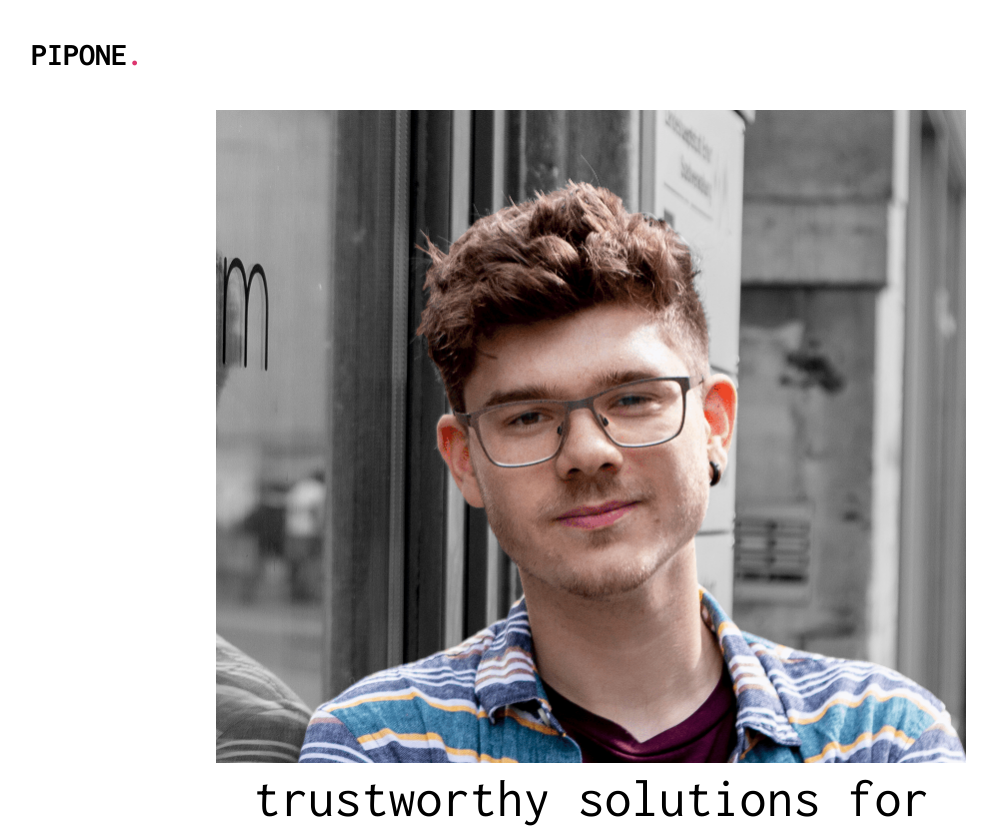
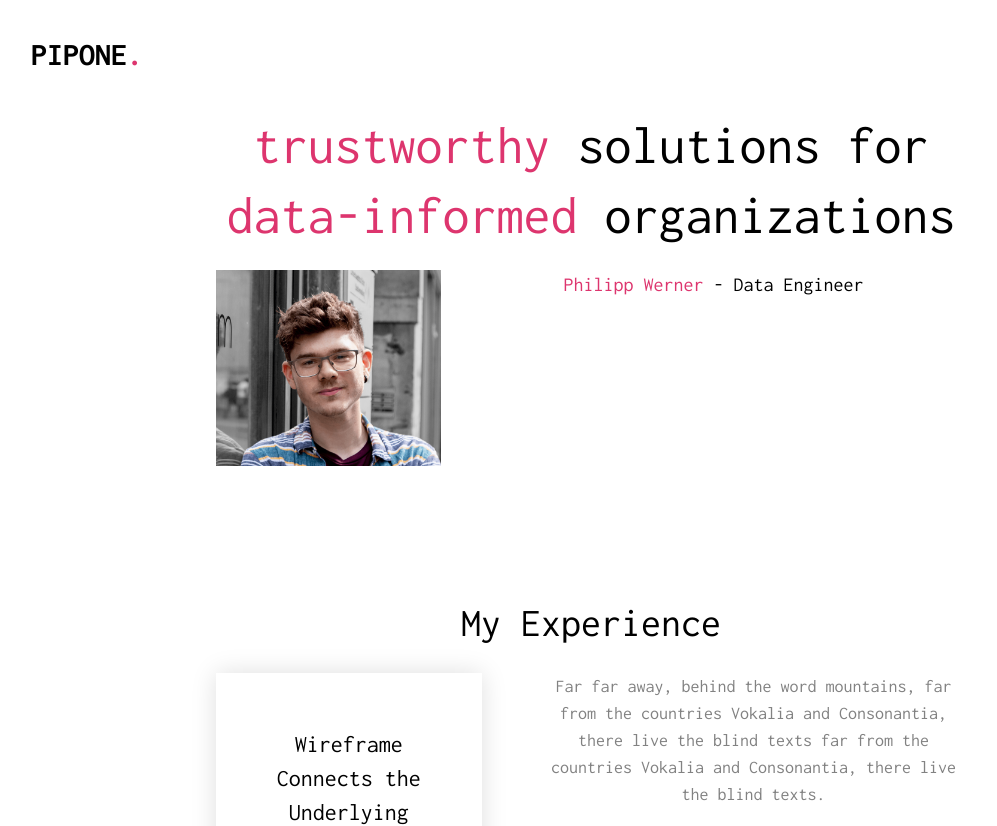
Before and after one commit to Pip-1/pip-1.github.io, a plain HTML site: page index.html in a window 1280 px wide. Shown: the top 826 px of the page, without its empty margins (49-1046 px from the left). Drawn offline with Linux system fonts and the light colour scheme; files whose address does not match are found by name.

Commit message:
customizing header

```diff
--- a/index.html
+++ b/index.html
@@ -75,8 +75,8 @@
 					<div class="display-t">
 						<div class="display-tc animate-box" data-animate-effect="fadeIn">
 							<!-- Display the image to the left of the first line of text -->
-							<img src="images/pip.png" alt="Pip Image" style="max-width: 100%; float: left; margin-right: 20px;">
-							<h1>trustworthy solutions for data-informed organizations</h1>
+							<h1><a href="pip-1.github.com" target="_blank">trustworthy</a> solutions for <a href="pip-1.github.com" target="_blank">data-informed</a> organizations</h1>
+							<img src="images/pip.png" alt="Pip Image" style="max-width: 30%; float: left; margin-right: 20px;">
 							<h2><a href="linkedin.com/pipone/" target="_blank">Philipp Werner</a> - Data Engineer</h2>
 						</div>
 					</div>
```
